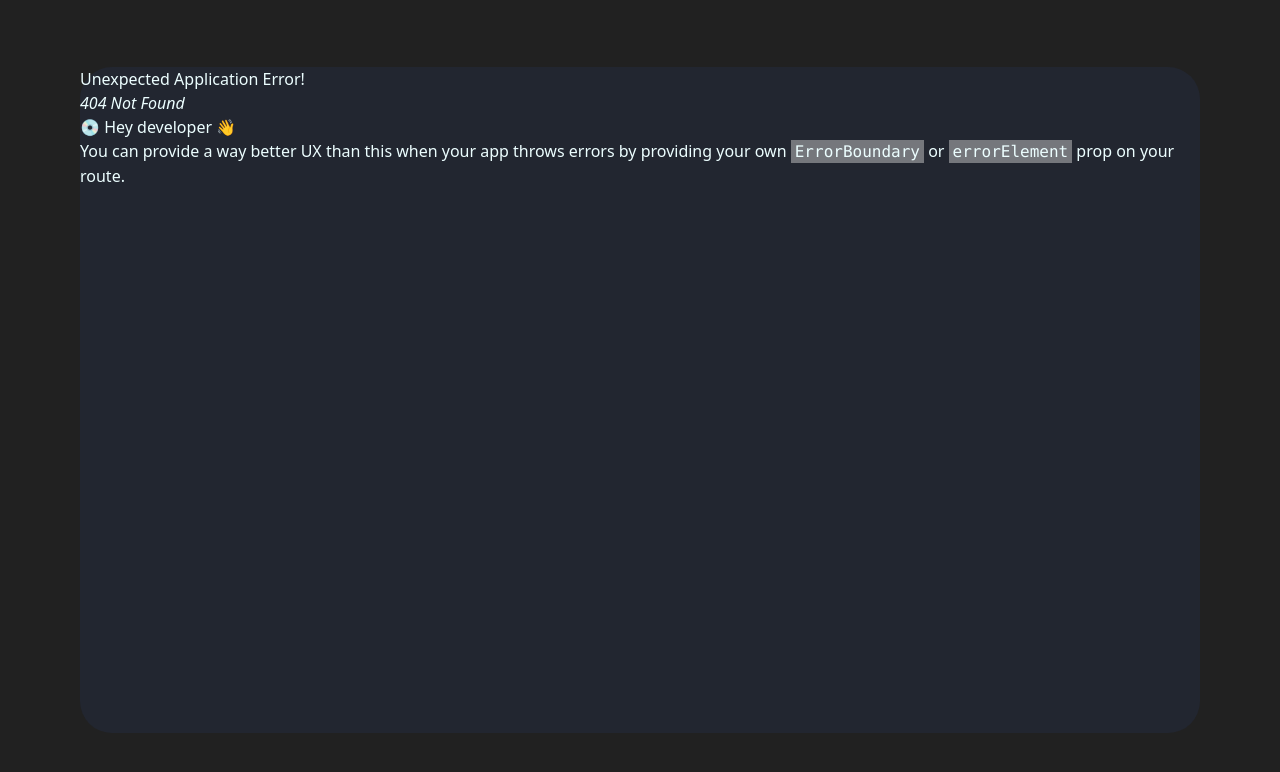
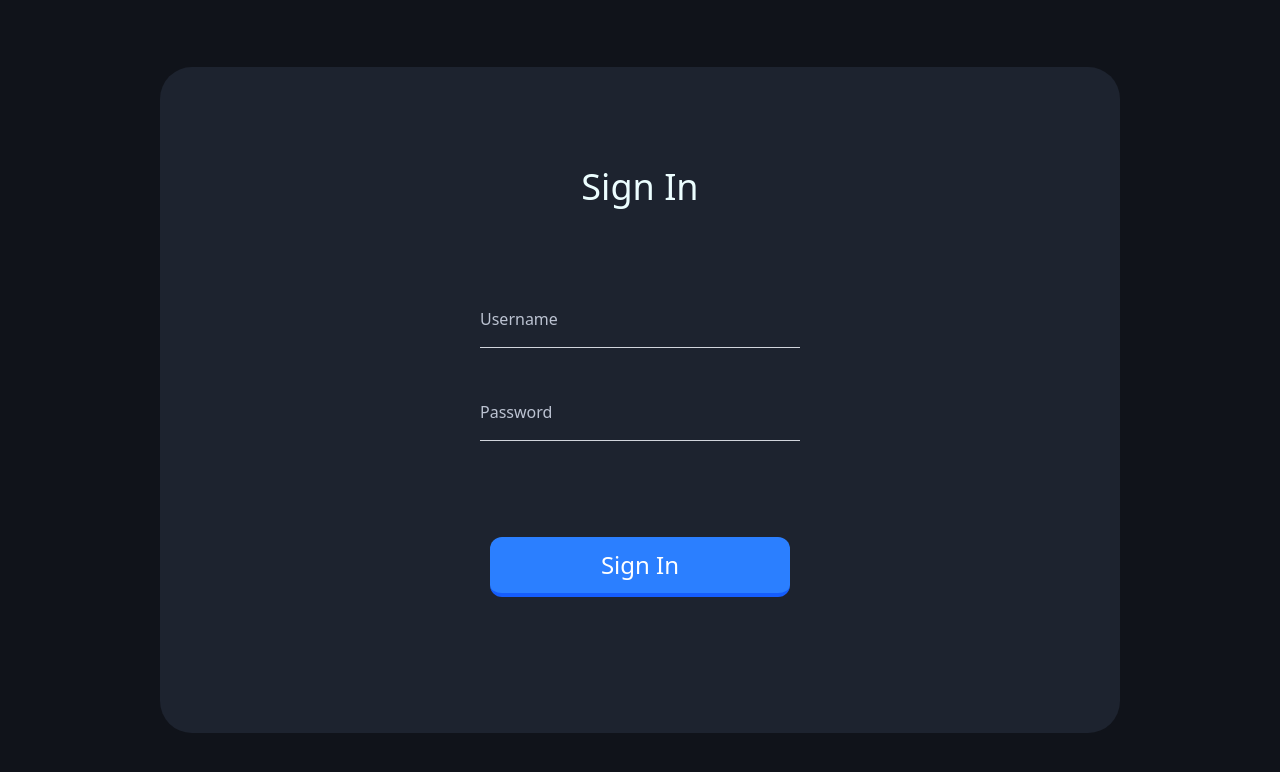
Before and after one commit to skywkie/chat-app, a React (Vite) app in the folder frontend/: page /chat-app/sign-in in a window 1280 px wide. Before the commit this address had no page. Shown: the top 772 px of the page. Built offline with nearby package versions, Linux system fonts and the light colour scheme.

Commit message:
Frontend | refactor ui components

```diff
--- a/frontend/index.html
+++ b/frontend/index.html
@@ -8,7 +8,7 @@
   </head>
 
   <body>
-    <div id="root" class="h-dvh bg-[#212121] grid place-items-center text-cyan-50"></div>
+    <div id="root" class="h-dvh bg-[#10131a] grid place-items-center text-cyan-50"></div>
     <script type="module" src="/src/main.tsx"></script>
   </body>
 </html>
--- a/frontend/src/components/layouts/app-layout.tsx
+++ b/frontend/src/components/layouts/app-layout.tsx
@@ -5,5 +5,5 @@ interface AppLayoutProps {
 }
 
 export default function AppLayout({ children }: AppLayoutProps) {
-  return <div className="h-full w-full md:h-5/6 md:w-7/8 md:rounded-4xl bg-[#222630]">{children}</div>;
+  return <div className="h-full w-full md:h-5/6 md:w-3/4 md:rounded-4xl bg-[#1d232f]">{children}</div>;
 }
--- a/frontend/src/components/pages/sign-in.tsx
+++ b/frontend/src/components/pages/sign-in.tsx
@@ -1,10 +1,12 @@
+import AuthPageLayout from "@layouts/auth-page-layout";
+
 import SignInForm from "@widgets/sign-in-form";
 
 export default function SignIn() {
   return (
-    <>
+    <AuthPageLayout>
       <h1 className="text-4xl">Sign In</h1>
       <SignInForm />
-    </>
+    </AuthPageLayout>
   );
 }
--- a/frontend/src/components/pages/sign-up.tsx
+++ b/frontend/src/components/pages/sign-up.tsx
@@ -1,10 +1,12 @@
+import AuthPageLayout from "@layouts/auth-page-layout";
+
 import SignUpForm from "@widgets/sign-up-form";
 
 export default function SignUp() {
   return (
-    <>
+    <AuthPageLayout>
       <h1 className="text-4xl">Sign In</h1>
       <SignUpForm />
-    </>
+    </AuthPageLayout>
   );
 }
--- a/frontend/src/components/ui/Buttons/auth-button.tsx
+++ b/frontend/src/components/ui/Buttons/auth-button.tsx
@@ -11,7 +11,7 @@ export default function AuthButton({ children, className, ...rest }: AuthButtonP
     <div className="relative">
       <button
         className={clsx(
-          "absolute left-1/2 -translate-x-1/2 cursor-pointer transition-all bg-blue-500 text-white px-8 py-3 border-blue-600 border-b-[4px] hover:brightness-110 hover:-translate-y-[1px] hover:border-b-[6px] active:border-b-[2px] active:brightness-90 text-nowrap active:translate-y-[2px]",
+          "absolute left-1/2 -translate-x-1/2 cursor-pointer transition-all bg-blue-500 text-white md:w-75 w-50 py-3 text-2xl rounded-xl border-blue-600 border-b-[4px] hover:brightness-110 hover:-translate-y-[1px] hover:border-b-[6px] active:border-b-[2px] active:brightness-90 text-nowrap active:translate-y-[2px]",
           className,
         )}
         {...rest}
--- a/frontend/src/components/ui/Inputs/auth-input.tsx
+++ b/frontend/src/components/ui/Inputs/auth-input.tsx
@@ -8,18 +8,18 @@ interface AuthInputProps extends ComponentPropsWithoutRef<"input"> {
 
 export default function AuthInputt({ label, className, ...rest }: AuthInputProps) {
   return (
-    <div className={clsx("relative w-2/5 min-w-36", className)} {...rest}>
+    <div className={clsx("relative w-2/5 min-w-50", className)} {...rest}>
       <input
-        className="border-b b1order-gray-300 py-1 focus:border-b-2 focus:border-blue-700
-				transition-colors focus:outline-none peer bg-inherit w-full leading-7 text-xl"
+        className="border-b border-gray-300 py-1 focus:border-b-2 focus:border-blue-700
+				transition-colors focus:outline-none peer bg-inherit w-full leading-9 text-2xl"
         placeholder=""
         id={label}
       />
       <label
         htmlFor={label}
-        className="absolute -top-4 text-xs left-0 cursor-text peer-focus:text-xs
-				peer-focus:-top-4 transition-all peer-focus:text-blue-700
-				peer-placeholder-shown:top-1 peer-placeholder-shown:text-sm"
+        className="absolute -top-5 text-md text-[#bcc3d2] left-0 cursor-text peer-focus:text-md
+				peer-focus:-top-5 transition-all peer-focus:text-blue-700 peer-focus:opacity-80
+				peer-placeholder-shown:top-1 peer-placeholder-shown:text-md"
       >
         {label}
       </label>
--- a/frontend/src/libs/router/routes.tsx
+++ b/frontend/src/libs/router/routes.tsx
@@ -1,24 +1,20 @@
-import AuthPageLayout from "@layouts/auth-page-layout";
-
 import SignIn from "@pages/sign-in";
 import SignUp from "@pages/sign-up";
+
+import { Navigate } from "react-router";
 
 const ROUTES = [
   {
     path: "/",
-    element: (
-      <AuthPageLayout>
-        <SignIn />
-      </AuthPageLayout>
-    ),
+    element: <Navigate to="/sign-in" />,
+  },
+  {
+    path: "/sign-in",
+    element: <SignIn />,
   },
   {
     path: "/sign-up",
-    element: (
-      <AuthPageLayout>
-        <SignUp />
-      </AuthPageLayout>
-    ),
+    element: <SignUp />,
   },
 ];
 
```
